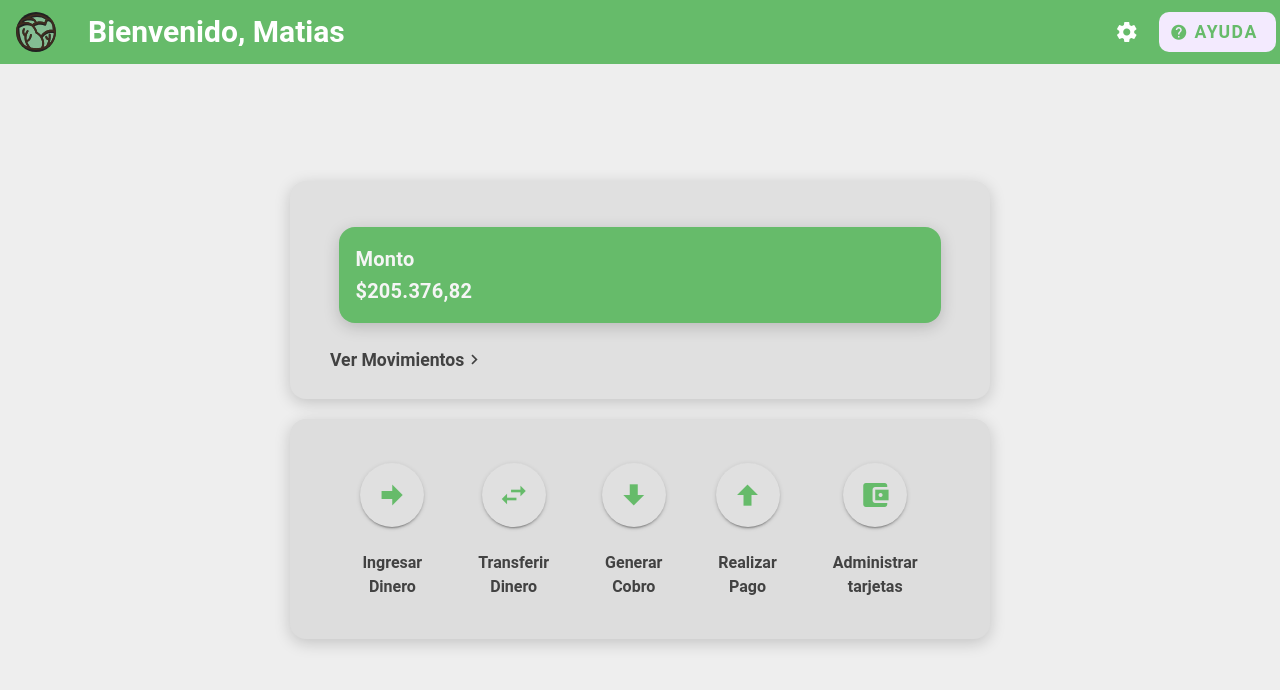
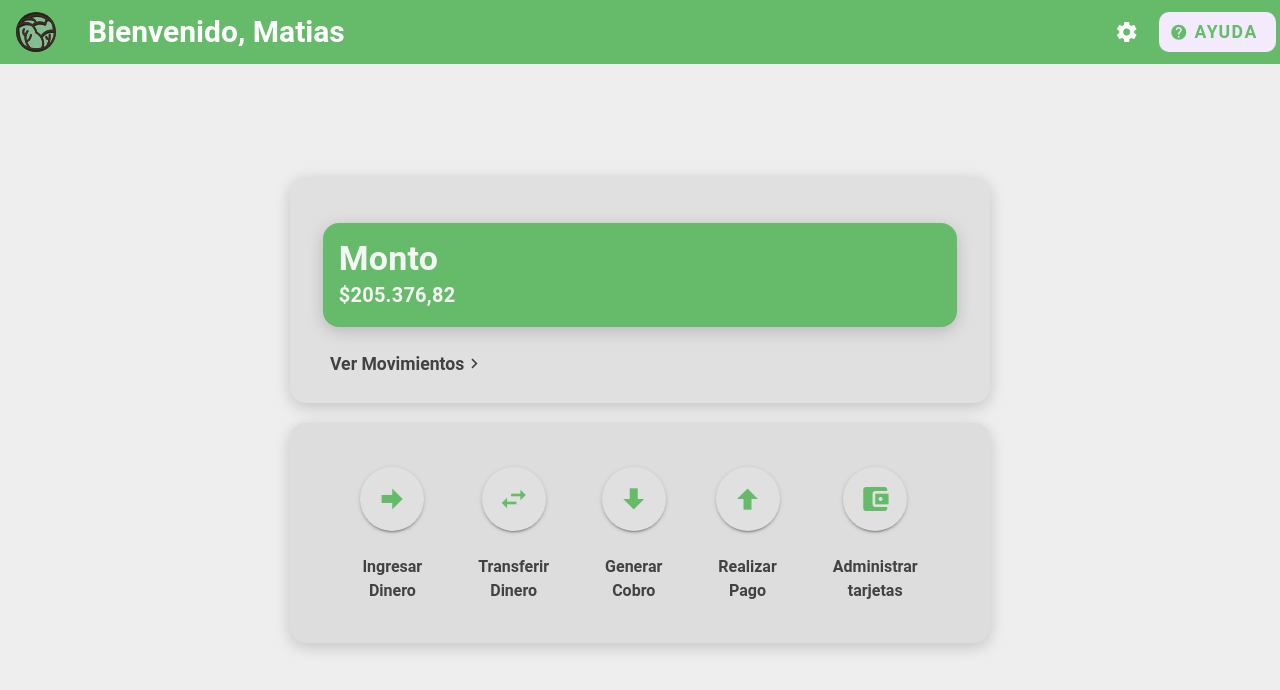
Before and after one commit to NaPrado/HCITP2, a Vue app in the folder walletuce/: page / in a window 1280 px wide. Shown: the top 690 px of the page. Built offline with nearby package versions, Linux system fonts and the light colour scheme; a small style sheet from the web is missing.

Commit message:
monto bar style corrections

```diff
--- a/walletuce/src/components.d.ts
+++ b/walletuce/src/components.d.ts
@@ -8,7 +8,6 @@ export {}
 /* prettier-ignore */
 declare module 'vue' {
   export interface GlobalComponents {
-    HelloWorld: typeof import('./components/HelloWorld.vue')['default']
     RouterLink: typeof import('vue-router')['RouterLink']
     RouterView: typeof import('vue-router')['RouterView']
   }
--- a/walletuce/src/pages/Dashboard.vue
+++ b/walletuce/src/pages/Dashboard.vue
@@ -23,7 +23,7 @@
           <v-container class="dashboard-upper-card bg-grey-lighten-2">
             <!-- Tarjeta de monto -->
             <v-container class="monto-card dashboard-balance mb-6 bg-green-lighten-1">
-              <v-container class="text-h6 font-weight-bold text-grey-lighten-4 pa-0">Monto</v-container>
+              <v-container class="text-h4 font-weight-bold text-grey-lighten-4 pa-0">Monto</v-container>
               <v-container class="text-h6 font-weight-bold text-grey-lighten-4 pa-0">$205.376,82</v-container>
             </v-container>
             <!-- Tarjeta de movimientos -->
@@ -130,7 +130,7 @@ function onAyudaClick() {
   margin-top: 30px;
   border-radius: 16px;
   box-shadow: 0 4px 16px rgba(0,0,0,0.18);
-  width: 90%;
+  width: 95%;
   max-width: 700px;
 }
 .dashboard-balance {
```
